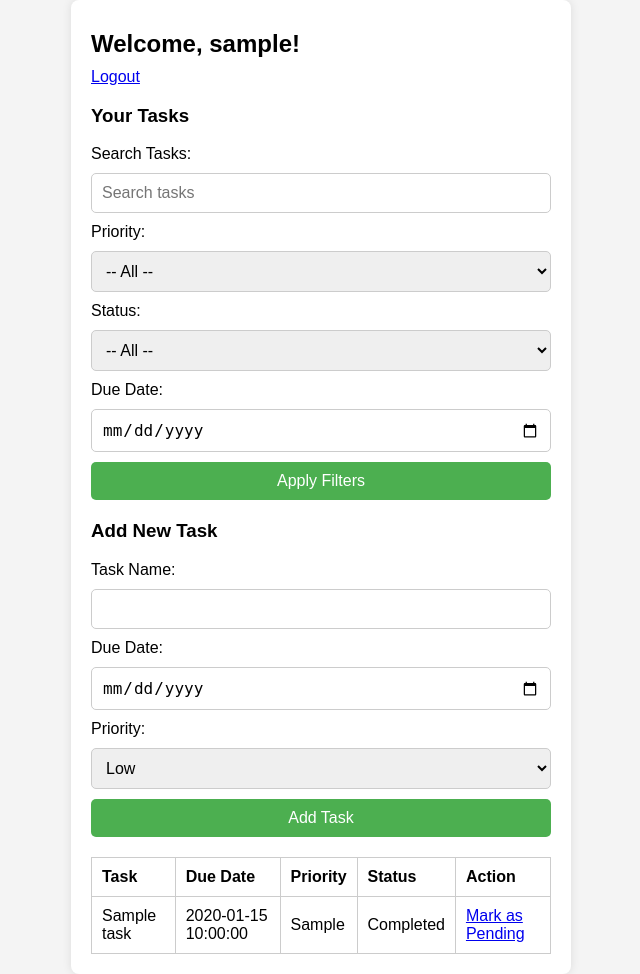
After one commit to omot0006/Web-_Ass2, a PHP site: page /dashbroad.php in a window 1280 px wide. The commit adds this page. Shown: the whole page, without its empty margins (319-959 px from the left). Run offline with PHP 8.4, Linux system fonts and the light colour scheme; the visitor is signed in with stand-in values (Sample User, id 1); tables that the repository leaves empty or names only in its code hold one stand-in row (values such as "Sample post").

Commit message:
The Page is up and running

```diff
--- /dev/null
+++ b/dashbroad.php
@@ -0,0 +1,152 @@
+<?php
+session_start();
+include 'db.php';
+
+// Redirect to login if user is not logged in
+if (!isset($_SESSION['user_id'])) {
+    header("Location: login.html");
+    exit();
+}
+
+$user_id = $_SESSION['user_id'];
+
+// Default query to fetch all tasks
+$sql = "SELECT id, name, due_date, priority, completed FROM task WHERE user_id = ?";
+
+// Initialize filter variables
+$whereClauses = [];
+$filterParams = [];
+
+// Apply filters if they are set in the form
+if (isset($_GET['search']) && !empty($_GET['search'])) {
+    $search = "%" . $_GET['search'] . "%";
+    $whereClauses[] = "name LIKE ?";
+    $filterParams[] = $search;
+}
+
+if (isset($_GET['priority']) && !empty($_GET['priority'])) {
+    $whereClauses[] = "priority = ?";
+    $filterParams[] = $_GET['priority'];
+}
+
+if (isset($_GET['status']) && $_GET['status'] !== '') {
+    $status = ($_GET['status'] === 'completed') ? 1 : 0;
+    $whereClauses[] = "completed = ?";
+    $filterParams[] = $status;
+}
+
+if (isset($_GET['due_date']) && !empty($_GET['due_date'])) {
+    $whereClauses[] = "due_date = ?";
+    $filterParams[] = $_GET['due_date'];
+}
+
+// Add filters to the SQL query
+if (!empty($whereClauses)) {
+    $sql .= " AND " . implode(" AND ", $whereClauses);
+}
+
+$stmt = $conn->prepare($sql);
+
+// Check if there are filter parameters before binding
+if (!empty($filterParams)) {
+    // Create a string of types for bind_param dynamically
+    $types = str_repeat("s", count($filterParams) + 1); // +1 for user_id which is always present
+    array_unshift($filterParams, $user_id); // Add user_id as the first parameter
+    $stmt->bind_param($types, ...$filterParams);
+} else {
+    // Bind only user_id if no filters
+    $stmt->bind_param("i", $user_id);
+}
+
+$stmt->execute();
+$result = $stmt->get_result();
+?>
+
+<!DOCTYPE html>
+<html lang="en">
+<head>
+    <meta charset="UTF-8">
+    <meta name="viewport" content="width=device-width, initial-scale=1.0">
+    <title>Your Dashboard</title>
+    <link rel="stylesheet" href="styles.css">
+</head>
+<body>
+    <div class="container">
+    <h2>Welcome, <?php echo htmlspecialchars($_SESSION['username']); ?>!</h2>
+    <a href="logout.php">Logout</a>
+
+    <h3>Your Tasks</h3>
+
+    <!-- Search and Filter Form -->
+    <form method="GET" action="dashbroad.php">
+        <label for="search">Search Tasks:</label>
+        <input type="text" name="search" id="search" placeholder="Search tasks" value="<?php echo isset($_GET['search']) ? htmlspecialchars($_GET['search']) : ''; ?>">
+
+        <label for="priority">Priority:</label>
+        <select name="priority" id="priority">
+            <option value="">-- All --</option>
+            <option value="Low" <?php echo isset($_GET['priority']) && $_GET['priority'] === 'Low' ? 'selected' : ''; ?>>Low</option>
+            <option value="Medium" <?php echo isset($_GET['priority']) && $_GET['priority'] === 'Medium' ? 'selected' : ''; ?>>Medium</option>
+            <option value="High" <?php echo isset($_GET['priority']) && $_GET['priority'] === 'High' ? 'selected' : ''; ?>>High</option>
+        </select>
+
+        <label for="status">Status:</label>
+        <select name="status" id="status">
+            <option value="">-- All --</option>
+            <option value="pending" <?php echo isset($_GET['status']) && $_GET['status'] === 'pending' ? 'selected' : ''; ?>>Pending</option>
+            <option value="completed" <?php echo isset($_GET['status']) && $_GET['status'] === 'completed' ? 'selected' : ''; ?>>Completed</option>
+        </select>
+
+        <label for="due_date">Due Date:</label>
+        <input type="date" name="due_date" value="<?php echo isset($_GET['due_date']) ? $_GET['due_date'] : ''; ?>">
+
+        <button type="submit">Apply Filters</button>
+    </form>
+
+    <!-- Add New Task Form -->
+    <h3>Add New Task</h3>
+    <form method="POST" action="add_task.php">
+        <label for="task_name">Task Name:</label>
+        <input type="text" name="task_name" id="task_name" required>
+
+        <label for="due_date">Due Date:</label>
+        <input type="date" name="due_date" required>
+
+        <label for="priority">Priority:</label>
+        <select name="priority" required>
+            <option value="Low">Low</option>
+            <option value="Medium">Medium</option>
+            <option value="High">High</option>
+        </select>
+
+        <button type="submit">Add Task</button>
+    </form>
+
+    <!-- Display Tasks -->
+    <table border="1">
+    <tr>
+        <th>Task</th>
+        <th>Due Date</th>
+        <th>Priority</th>
+        <th>Status</th>
+        <th>Action</th>
+    </tr>
+    <?php while ($task = $result->fetch_assoc()): ?>
+    <tr>
+        <td data-label="Task"><?php echo htmlspecialchars($task['name']); ?></td>
+        <td data-label="Due Date"><?php echo $task['due_date']; ?></td>
+        <td data-label="Priority"><?php echo $task['priority']; ?></td>
+        <td data-label="Status"><?php echo $task['completed'] ? "Completed" : "Pending"; ?></td>
+        <td data-label="Action">
+            <a href="update_task.php?task_id=<?php echo $task['id']; ?>&status=<?php echo $task['completed'] ? 0 : 1; ?>">
+                <?php echo $task['completed'] ? "Mark as Pending" : "Mark as Completed"; ?>
+            </a>
+        </td>
+    </tr>
+    <?php endwhile; ?>
+</table>
+        </div>
+</body>
+
+<!-- System.out.print ("Hello World " + " :)")  --->
+</html>
--- a/db.php
+++ b/db.php
@@ -1,11 +1,11 @@
 <?php
 $host = "localhost";
-$user = "root";      // MySQL username
-$password = "";      //  MySQL password
-$dbname = "task_manager";
+$user = "root";  // login name for myworkbecnh
+$password = "Saganrx12.";// password for that db
+$dbname = "task_manager"; // name of the mysqlworkbecnh
 
 $conn = new mysqli($host, $user, $password, $dbname);
-
+//look at connection
 if ($conn->connect_error) {
     die("Connection failed: " . $conn->connect_error);
 }
--- /dev/null
+++ b/logout.php
@@ -0,0 +1,6 @@
+<?php
+session_start();
+session_destroy();
+header("Location: login.html");
+exit();
+?>
--- a/styles.css
+++ b/styles.css
@@ -1,60 +1,57 @@
-body {
-    font-family: Arial, sans-serif;
+* {
+    box-sizing: border-box;
+}
+
+html, body {
     margin: 0;
     padding: 0;
+    width: 100%;
+    overflow-x: hidden;
+    font-family: Arial, sans-serif;
     background-color: #f4f4f4;
 }
 
-header {
-    background-color: #333;
-    color: white;
-    padding: 1rem;
-    text-align: center;
+.container {
+    max-width: 500px;
+    margin: 0 auto;
+    padding: 20px;
+    background-color: white;
+    min-height: 100vh;
+    box-shadow: 0 0 10px rgba(0, 0, 0, 0.1);
+    border-radius: 8px;
 }
 
-nav a {
-    color: white;
-    text-decoration: none;
-    margin: 0 15px;
+header, footer {
+    text-align: center;
+    margin-bottom: 20px;
 }
 
-section {
-    padding: 2rem;
+h1, h2 {
+    margin: 10px 0;
 }
 
-#task-section {
-    max-width: 800px;
-    margin: 0 auto;
-    background-color: white;
-    border-radius: 8px;
-    box-shadow: 0 0 10px rgba(0, 0, 0, 0.1);
+form,
+#search-filter {
+    display: flex;
+    flex-direction: column;
+    gap: 10px;
+    margin-bottom: 20px;
 }
 
-#add-task-form input, #add-task-form select {
-    margin-bottom: 10px;
-    padding: 0.5rem;
+input,
+select,
+button {
     width: 100%;
-}
-
-#task-list {
-    margin-top: 20px;
-}
-
-.task-item {
-    display: flex;
-    justify-content: space-between;
     padding: 10px;
-    background-color: #f9f9f9;
-    margin-bottom: 10px;
+    font-size: 1rem;
+    border: 1px solid #ccc;
     border-radius: 5px;
 }
 
 button {
-    padding: 0.5rem 1rem;
     background-color: #4CAF50;
     color: white;
     border: none;
-    border-radius: 5px;
     cursor: pointer;
 }
 
@@ -62,12 +59,52 @@ button:hover {
     background-color: #45a049;
 }
 
-footer {
-    background-color: #333;
-    color: white;
-    text-align: center;
+#task-list {
+    margin-top: 10px;
+}
+
+/* ✅ Responsive Table Styles */
+table {
+    width: 100%;
+    border-collapse: collapse;
+    margin-top: 20px;
+    overflow-x: auto;
+}
+
+th, td {
+    text-align: left;
     padding: 10px;
-    position: fixed;
-    width: 100%;
-    bottom: 0;
+    border: 1px solid #ccc;
 }
+
+@media (max-width: 600px) {
+    .container {
+        padding: 15px;
+    }
+
+    table, thead, tbody, th, td, tr {
+        display: block;
+    }
+
+    th {
+        display: none;
+    }
+
+    td {
+        position: relative;
+        padding-left: 50%;
+        border: none;
+        border-bottom: 1px solid #ccc;
+    }
+
+    td::before {
+        position: absolute;
+        top: 10px;
+        left: 10px;
+        width: 45%;
+        padding-right: 10px;
+        white-space: nowrap;
+        font-weight: bold;
+        content: attr(data-label);
+    }
+}
```
Also changed, not shown: Login.html (added, +34 -0 lines), add_task.php (added, +30 -0 lines), index.html (+20 -7 lines), login.php (+34 -0 lines), regsiser.html (added, +30 -0 lines), resister.php (+40 -0 lines), script.js (+45 -50 lines), update_task.php (added, +45 -0 lines), task.php (deleted).
